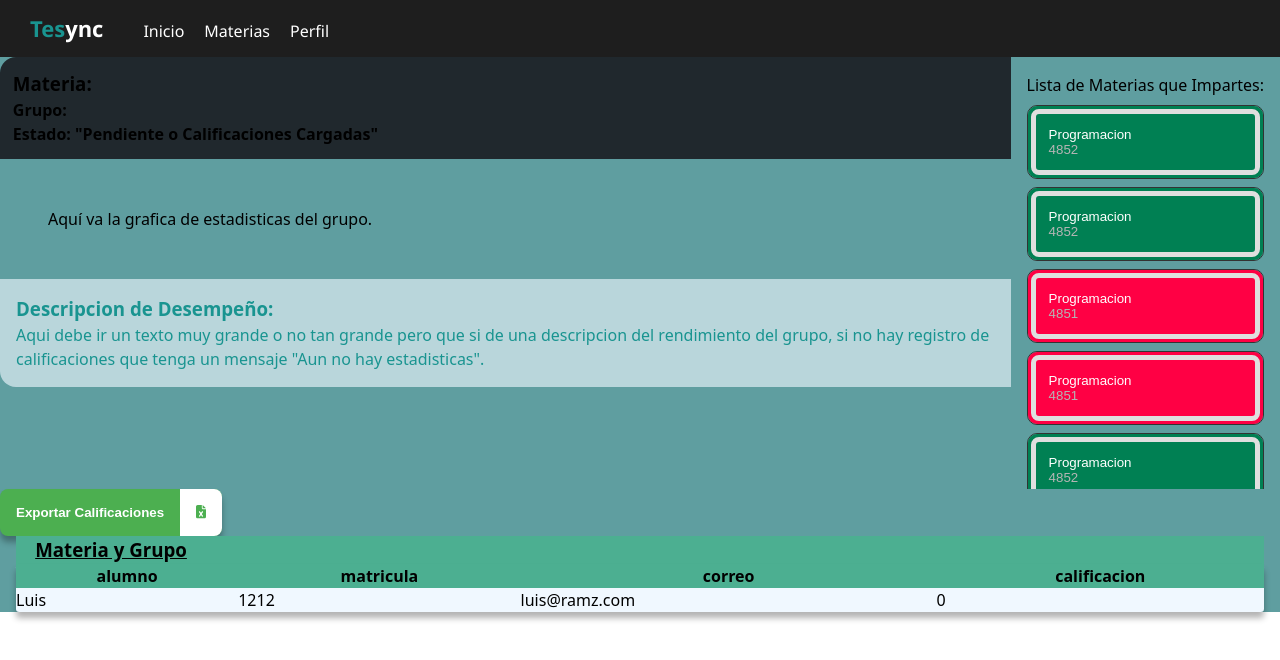
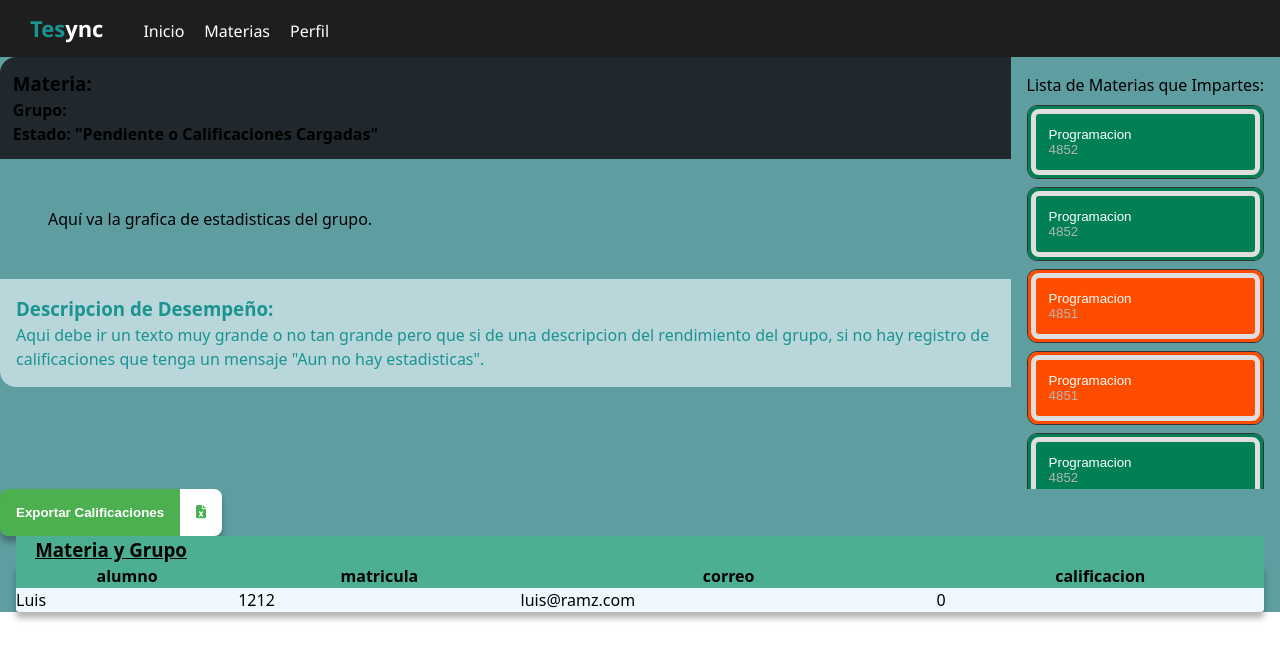
Before and after one commit to ramz0/TESync, a React (Vite) app: page /profesor in a window 1280 px wide. Shown: the top 660 px of the page. Built offline with nearby package versions, Linux system fonts and the light colour scheme.

Commit message:
Color actualizado para el caso de estar pendiente

```diff
--- a/src/components/BotonMaterias/BotonMateriasStyle.css
+++ b/src/components/BotonMaterias/BotonMateriasStyle.css
@@ -1,6 +1,6 @@
 :root {
   --color-listo: rgb(0, 128, 83);
-  --color-pendiente: rgb(255, 0, 68);
+  --color-pendiente: rgb(255, 77, 0);
   --borde-btn: 0.5rem;
   --padding-btn-m-g: 0.8rem;
   --margin-contenedor-btn-m-g: 0.2rem;
```
